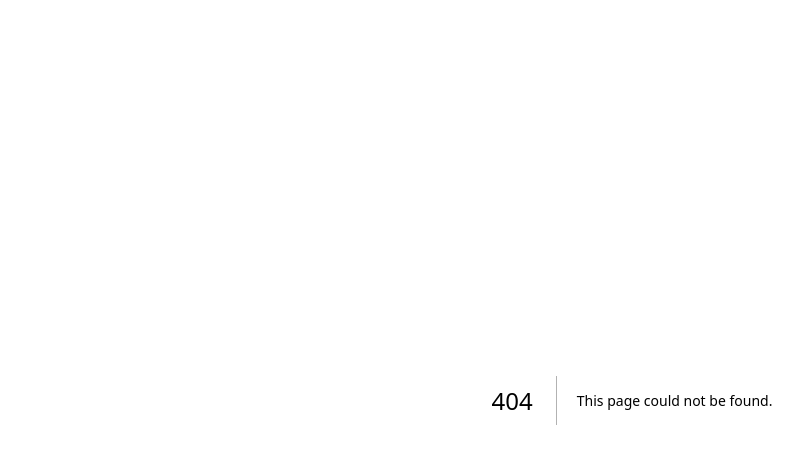
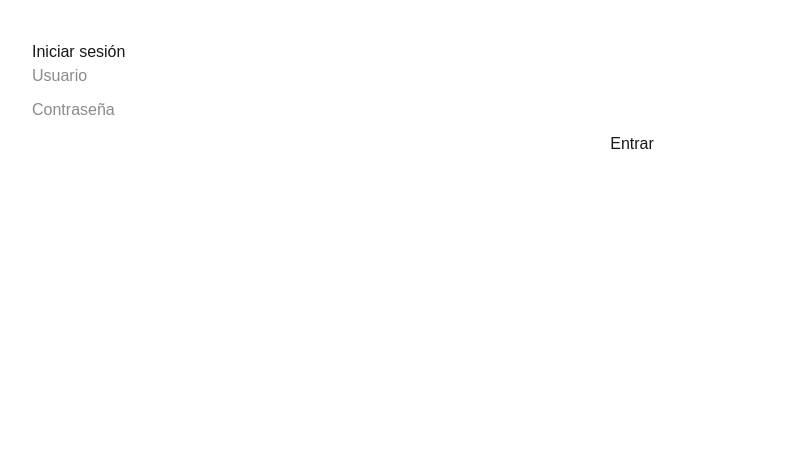
Before and after one commit to aesgdo/shalomsoft-dashboard, a Next.js app: page /login in a window 1280 px wide. Before the commit this address had no page. Shown: the top 464 px of the page, without its empty margins (8-811 px from the left). Built offline with nearby package versions, Linux system fonts and the light colour scheme.

Commit message:
prisma provider fixed

```diff
--- /dev/null
+++ b/app/login/LoginForm.tsx
@@ -0,0 +1,36 @@
+"use client";
+
+import { useState } from "react";
+import { loginAction } from "./actions";
+
+export default function LoginForm() {
+  const [error, setError] = useState("");
+
+  async function handleSubmit(e: React.FormEvent<HTMLFormElement>) {
+    e.preventDefault();
+
+    const target = e.target as HTMLFormElement;
+
+    const formData = new FormData(target);
+    const res = await loginAction(formData);
+
+    if (res?.error) {
+      setError(res.error);
+      return;
+    }
+
+    // Login OK → redirigir
+    window.location.href = "/dashboard";
+  }
+
+  return (
+    <form onSubmit={handleSubmit} style={{ display: "grid", gap: "10px" }}>
+      <input name="user" placeholder="Usuario" required />
+      <input name="password" type="password" placeholder="Contraseña" required />
+
+      <button type="submit">Entrar</button>
+
+      {error && <p style={{ color: "red" }}>{error}</p>}
+    </form>
+  );
+}
--- /dev/null
+++ b/app/login/actions.js
@@ -0,0 +1,37 @@
+"use server";
+
+import { prisma } from "@/lib/prisma";
+import bcrypt from "bcrypt";
+import { cookies } from "next/headers";
+
+export async function loginAction(formData) {
+  const user = formData.get("user");
+  const password = formData.get("password");
+
+  // Buscar usuario en la DB
+  const found = await prisma.user.findUnique({
+    where: { user },
+  });
+
+  if (!found) {
+    return { error: "Usuario no encontrado" };
+  }
+
+  // Comparar contraseña enviada con la encriptada en la base de datos en
+  // formato hash
+  const ok = await bcrypt.compare(password, found.password);
+  if (!ok) {
+    return { error: "Contraseña incorrecta" };
+  }
+
+  // Crear cookie de sesión (simple)
+  cookies().set({
+    name: "session",
+    value: String(found.id),
+    httpOnly: true,
+    path: "/",
+    maxAge: 60 * 60 * 24 * 7, // 7 días
+  });
+
+  return { success: true };
+}
--- /dev/null
+++ b/app/login/page.tsx
@@ -0,0 +1,10 @@
+import LoginForm from "./LoginForm";
+
+export default function LoginPage() {
+  return (
+    <div className="p-[40px]">
+      <h1>Iniciar sesión</h1>
+      <LoginForm />
+    </div>
+  );
+}
--- a/prisma.config.ts
+++ b/prisma.config.ts
@@ -2,7 +2,7 @@ import "dotenv/config";
 import { defineConfig, env } from "prisma/config";
 
 export default defineConfig({
-  schema: "prisma/schema.prisma",
+  schema: "./prisma/schema.prisma",
   migrations: {
     path: "prisma/migrations",
   },
```
Also changed, not shown: 1 other file (tests, documents, lock files or other folders).
